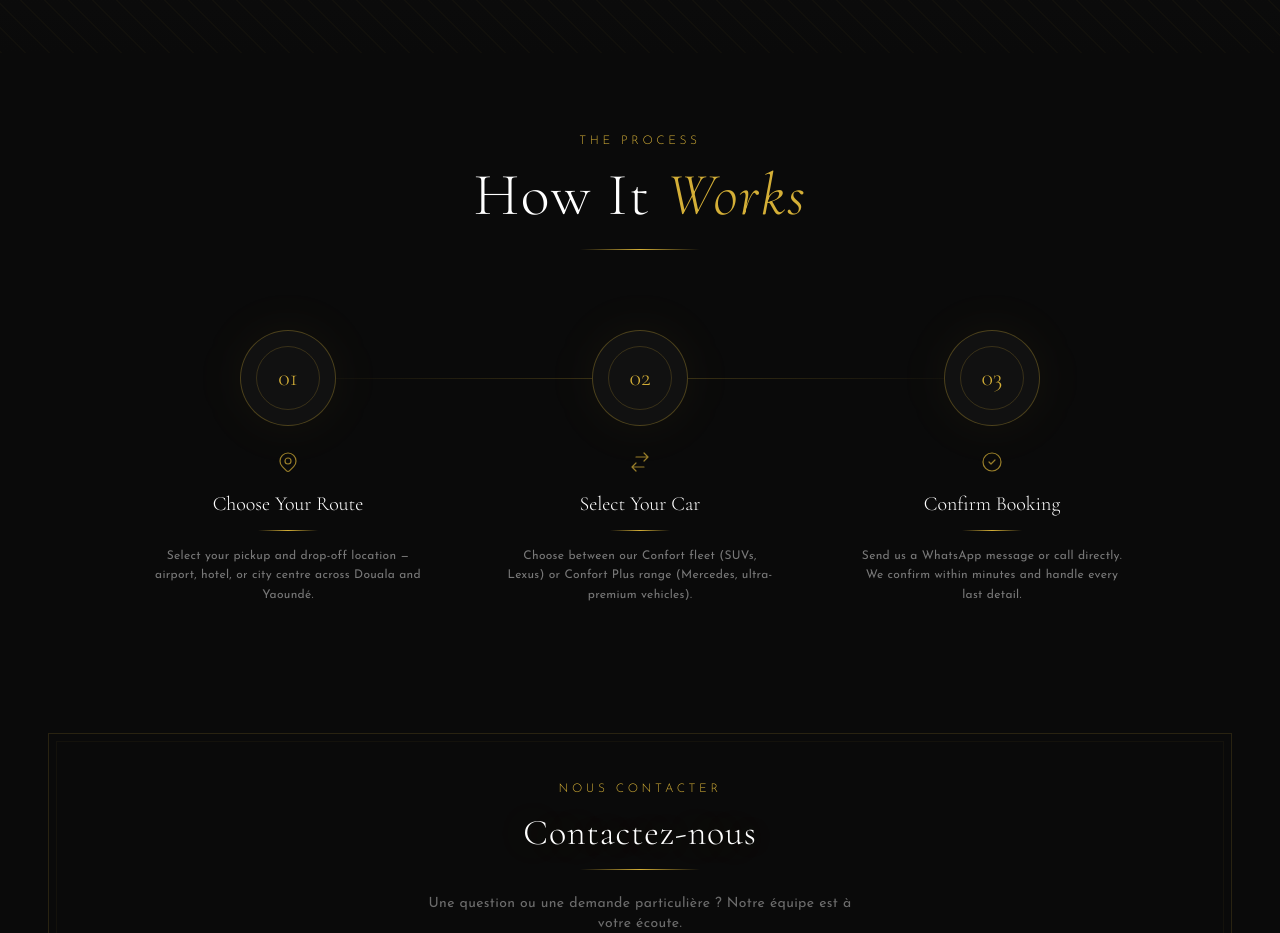
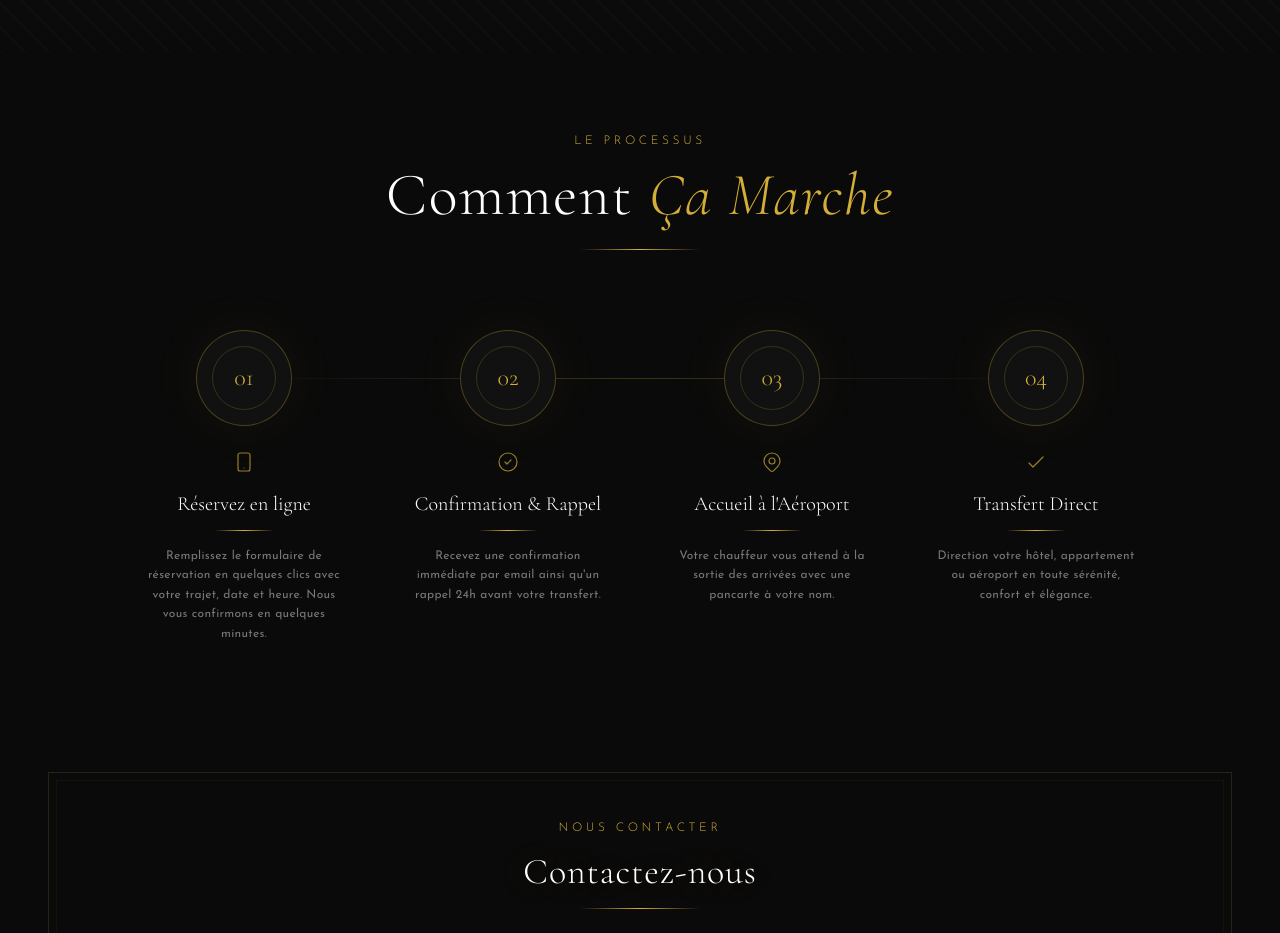
Before and after one commit to Royal-Drive2/Royal-DriveFront, a Next.js app: page / in a window 1280 px wide. Shown: the part 2360-3293 px from the top of the page. Built offline with nearby package versions, Linux system fonts and the light colour scheme.

Commit message:
feat : update to french and refactor code

```diff
--- a/components/HowItWorks.tsx
+++ b/components/HowItWorks.tsx
@@ -1,9 +1,31 @@
 const steps = [
   {
     number: "01",
-    title: "Choose Your Route",
+    title: "Réservez en ligne",
     description:
-      "Select your pickup and drop-off location — airport, hotel, or city centre across Douala and Yaoundé.",
+      "Remplissez le formulaire de réservation en quelques clics avec votre trajet, date et heure. Nous vous confirmons en quelques minutes.",
+    icon: (
+      <svg viewBox="0 0 24 24" fill="none" stroke="currentColor" strokeWidth="1.2" className="w-6 h-6">
+        <path strokeLinecap="round" strokeLinejoin="round" d="M12 18h.01M8 21h8a2 2 0 002-2V5a2 2 0 00-2-2H8a2 2 0 00-2 2v14a2 2 0 002 2z" />
+      </svg>
+    ),
+  },
+  {
+    number: "02",
+    title: "Confirmation & Rappel",
+    description:
+      "Recevez une confirmation immédiate par email ainsi qu'un rappel 24h avant votre transfert.",
+    icon: (
+      <svg viewBox="0 0 24 24" fill="none" stroke="currentColor" strokeWidth="1.2" className="w-6 h-6">
+        <path strokeLinecap="round" strokeLinejoin="round" d="M9 12l2 2 4-4m6 2a9 9 0 11-18 0 9 9 0 0118 0z" />
+      </svg>
+    ),
+  },
+  {
+    number: "03",
+    title: "Accueil à l'Aéroport",
+    description:
+      "Votre chauffeur vous attend à la sortie des arrivées avec une pancarte à votre nom.",
     icon: (
       <svg viewBox="0 0 24 24" fill="none" stroke="currentColor" strokeWidth="1.2" className="w-6 h-6">
         <path strokeLinecap="round" strokeLinejoin="round" d="M17.657 16.657L13.414 20.9a1.998 1.998 0 01-2.827 0l-4.244-4.243a8 8 0 1111.314 0z" />
@@ -12,24 +34,13 @@ const steps = [
     ),
   },
   {
-    number: "02",
-    title: "Select Your Car",
+    number: "04",
+    title: "Transfert Direct",
     description:
-      "Choose between our Confort fleet (SUVs, Lexus) or Confort Plus range (Mercedes, ultra-premium vehicles).",
+      "Direction votre hôtel, appartement ou aéroport en toute sérénité, confort et élégance.",
     icon: (
       <svg viewBox="0 0 24 24" fill="none" stroke="currentColor" strokeWidth="1.2" className="w-6 h-6">
-        <path strokeLinecap="round" strokeLinejoin="round" d="M8 7h12m0 0l-4-4m4 4l-4 4m0 6H4m0 0l4 4m-4-4l4-4" />
-      </svg>
-    ),
-  },
-  {
-    number: "03",
-    title: "Confirm Booking",
-    description:
-      "Send us a WhatsApp message or call directly. We confirm within minutes and handle every last detail.",
-    icon: (
-      <svg viewBox="0 0 24 24" fill="none" stroke="currentColor" strokeWidth="1.2" className="w-6 h-6">
-        <path strokeLinecap="round" strokeLinejoin="round" d="M9 12l2 2 4-4m6 2a9 9 0 11-18 0 9 9 0 0118 0z" />
+        <path strokeLinecap="round" strokeLinejoin="round" d="M5 13l4 4L19 7" />
       </svg>
     ),
   },
@@ -41,10 +52,10 @@ export default function HowItWorks() {
       <div className="max-w-7xl mx-auto">
         {/* Header */}
         <div className="text-center mb-16 lg:mb-20">
-          <span className="section-label block mb-4">The Process</span>
+          <span className="section-label block mb-4">Le Processus</span>
           <h2 className="section-title text-white mb-4">
-            How It{" "}
-            <span className="text-gold-500 italic">Works</span>
+            Comment{"  "}
+            <span className="text-gold-500 italic">Ça Marche</span>
           </h2>
           <div className="gold-divider-wide mx-auto mt-6" />
         </div>
@@ -52,13 +63,13 @@ export default function HowItWorks() {
         {/* Steps */}
         <div className="relative">
           {/* Connector line — desktop only */}
-          <div className="hidden lg:block absolute top-12 left-[16.666%] right-[16.666%] h-px bg-gradient-to-r from-transparent via-gold-500/25 to-transparent" />
+          <div className="hidden lg:block absolute top-12 left-[12.5%] right-[12.5%] h-px bg-gradient-to-r from-transparent via-gold-500/25 to-transparent" />
 
-          <div className="grid grid-cols-1 sm:grid-cols-3 gap-8 lg:gap-0">
+          <div className="grid grid-cols-1 sm:grid-cols-2 lg:grid-cols-4 gap-8 lg:gap-0">
             {steps.map((step, i) => (
               <div
                 key={step.number}
-                className="relative flex flex-col items-center text-center lg:px-10"
+                className="relative flex flex-col items-center text-center lg:px-8"
               >
                 {/* Circle with number */}
                 <div className="relative mb-6">
@@ -72,7 +83,6 @@ export default function HowItWorks() {
                       </span>
                     </div>
                   </div>
-                  {/* Glow */}
                   <div className="absolute inset-0 rounded-full bg-gold-500/5 blur-xl" />
                 </div>
 
@@ -97,7 +107,9 @@ export default function HowItWorks() {
 
                 {/* Mobile connector arrow */}
                 {i < steps.length - 1 && (
-                  <div className="sm:hidden mt-6 text-gold-500/30 text-2xl">↓</div>
+                  <div className="sm:hidden mt-6 text-gold-500/30 text-2xl">
+                    {"↓"}
+                  </div>
                 )}
               </div>
             ))}
```
